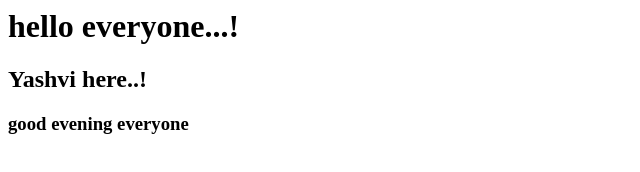
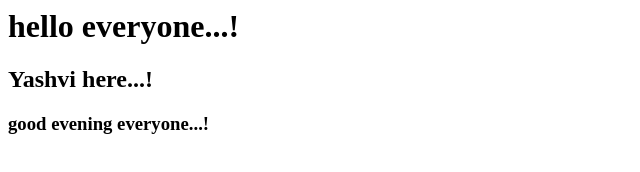
Before and after one commit to yashu1506/demo15, a plain HTML site: page index.html in a window 1280 px wide. Shown: the full height of the page, 0-640 px from the left. Drawn offline with Linux system fonts and the light colour scheme.

Commit message:
Update index.html

```diff
--- a/index.html
+++ b/index.html
@@ -1,3 +1,3 @@
 <h1> hello everyone...!</h1>
-<h2>Yashvi here..!</h2>
-<h3>good evening everyone</h3>
+<h2>Yashvi here...!</h2>
+<h3>good evening everyone...!</h3>
```
